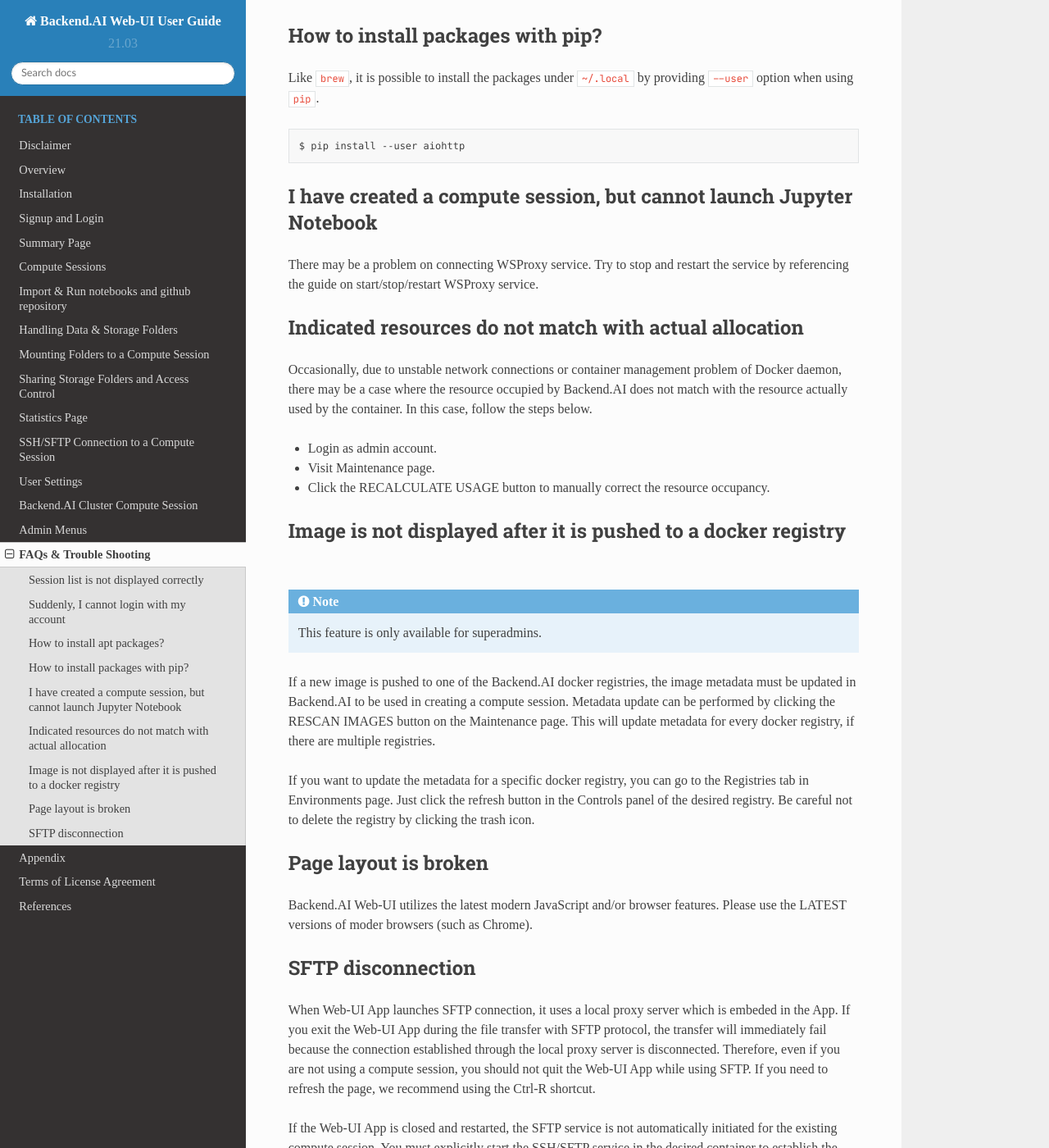
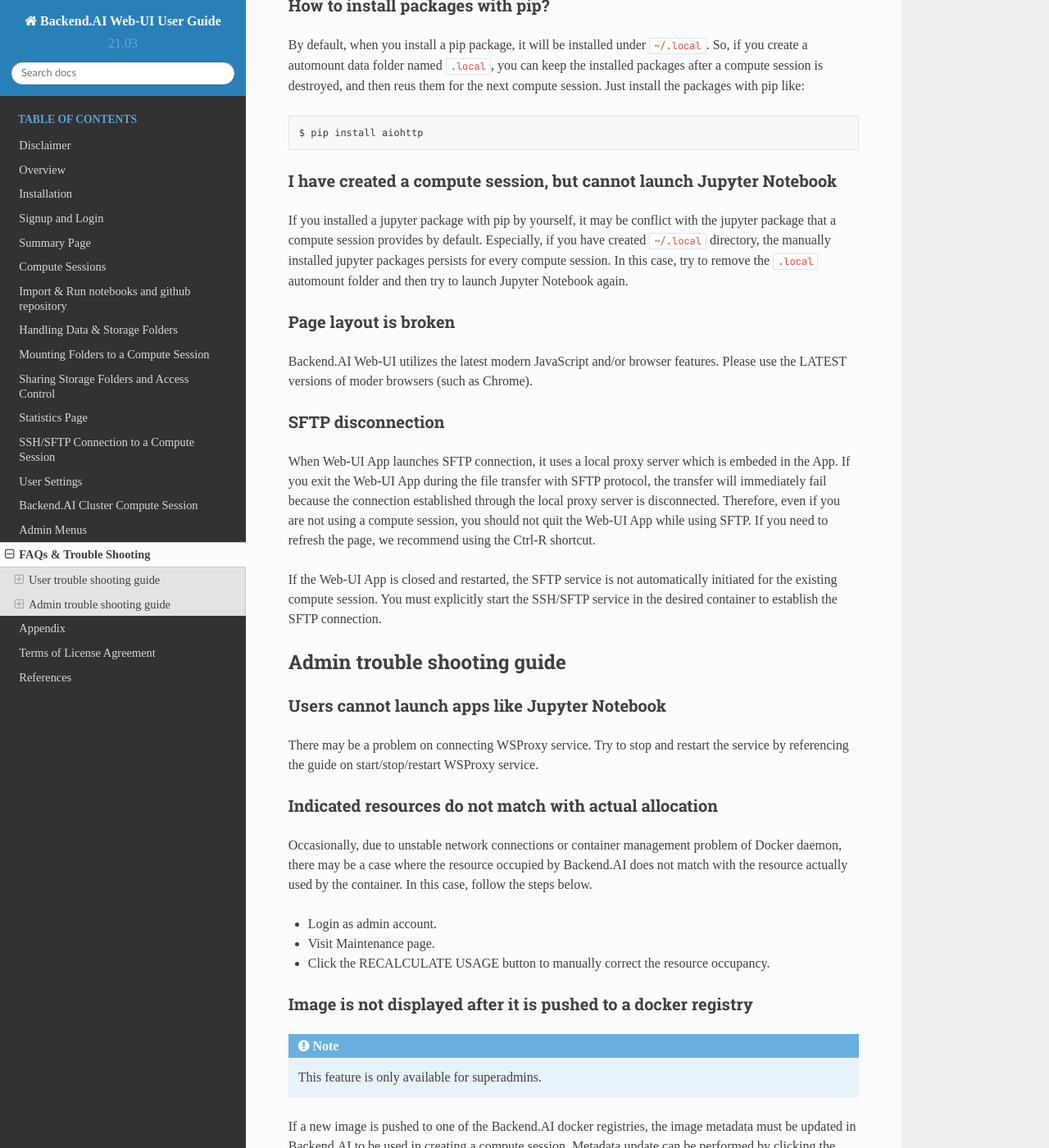
Before and after one commit to lablup/backend.ai-docs-webui, a Sphinx documentation site: the page built from docs/trouble_shooting/trouble_shooting.rst, in a window 1280 px wide and 1400 px high, scrolled down 1176 px. Shown: the whole window at 82% size. Built offline with Sphinx 7.4.7 and the Read the Docs theme 2.0.0, drawn with Linux system fonts in a browser that asks for light colours; some web fonts are replaced; some of the changed text lies outside the part shown.

Commit message:
docs: add a FAQ item when Jupyter Notebook is not properly launched

```diff
--- a/docs/trouble_shooting/trouble_shooting.rst
+++ b/docs/trouble_shooting/trouble_shooting.rst
@@ -2,10 +2,15 @@
 FAQs & Trouble Shooting
 =======================
 
-If you use the Web-UI for a long time, you may experience connection
-problems to Jupyter and/or terminal service, or compute session list not
-updating. Those problems often disappear when you refresh the Web-UI page. You
-may refresh the Web-UI by following methods.
+User trouble shooting guide
+---------------------------
+
+Session list is not displayed correctly
+^^^^^^^^^^^^^^^^^^^^^^^^^^^^^^^^^^^^^^^
+
+Due to intermittent network problems and/or other various reasons, session list
+may not be displayed correctly. Most of the time, this problem will disappear just by
+refreshing the browser.
 
 - Web-based Web-UI: Refresh the browser page (use the shortcut provided by
   browsers such as Ctrl-R). Since the browser's cache may cause troubles
@@ -13,29 +18,23 @@
   (such as Shift-Ctrl-R, but the keys may differ in each browser).
 - Web-UI App: Press Ctrl-R shortcut to refresh the app.
 
-
-Session list is not displayed correctly
----------------------------------------
-
-Due to intermittent network problems and/or other various reasons, session list
-may not be displayed correctly. Most of the time, this problem will disappear just by
-refreshing the browser.
-
 Suddenly, I cannot login with my account
-----------------------------------------
+^^^^^^^^^^^^^^^^^^^^^^^^^^^^^^^^^^^^^^^^
 
 If there are problems in recognizing authentication cookies, users may not be able to login temporarily. Try
 to login with private browser window. If it succeeds, please clear your
 browser's cache and/or application data.
 
 How to install apt packages?
-----------------------------
+^^^^^^^^^^^^^^^^^^^^^^^^^^^^
 
-Inside a compute session, users cannot access root account and perform operations
-that require sudo privilege for security reasons. Therefore, it is not allowed to install packages with apt or yum since they require sudo.
+Inside a compute session, users cannot access root account and perform
+operations that require sudo privilege for security reasons. Therefore, it is
+not allowed to install packages with apt or yum since they require sudo. If it
+is really required, you can request to admins to allow sudo permission.
+
 Alternatively, users may install packages by
 `brew <https://docs.brew.sh/Homebrew-on-Linux>`_.
-
 To install and use ``brew`` from the compute session, follow the commands below:
 
 .. code-block:: shell
@@ -58,23 +57,60 @@
 destroyed and then reused for the next compute session.
 
 How to install packages with pip?
----------------------------------
+^^^^^^^^^^^^^^^^^^^^^^^^^^^^^^^^^
 
-Like ``brew``, it is possible to install the packages under ``~/.local`` by
-providing ``--user`` option when using ``pip``.
+By default, when you install a pip package, it will be installed under
+``~/.local``. So, if you create a automount data folder named ``.local``, you
+can keep the installed packages after a compute session is destroyed, and then
+reus them for the next compute session. Just install the packages with pip like:
 
 .. code-block:: shell
 
-   $ pip install --user aiohttp
+   $ pip install aiohttp
 
 I have created a compute session, but cannot launch Jupyter Notebook
---------------------------------------------------------------------
+^^^^^^^^^^^^^^^^^^^^^^^^^^^^^^^^^^^^^^^^^^^^^^^^^^^^^^^^^^^^^^^^^^^^
+
+If you installed a jupyter package with pip by yourself, it may be conflict with
+the jupyter package that a compute session provides by default. Especially, if you
+have created ``~/.local`` directory, the manually installed jupyter packages
+persists for every compute session. In this case, try to remove the ``.local``
+automount folder and then try to launch Jupyter Notebook again.
+
+Page layout is broken
+^^^^^^^^^^^^^^^^^^^^^
+
+Backend.AI Web-UI utilizes the latest modern JavaScript and/or browser features.
+Please use the LATEST versions of moder browsers (such as Chrome).
+
+SFTP disconnection
+^^^^^^^^^^^^^^^^^^
+
+When Web-UI App launches SFTP connection, it uses a local proxy server which is
+embeded in the App. If you exit the Web-UI App during the file transfer with
+SFTP protocol, the transfer will immediately fail because the connection
+established through the local proxy server is disconnected.  Therefore, even if
+you are not using a compute session, you should not quit the Web-UI App while
+using SFTP. If you need to refresh the page, we recommend using the Ctrl-R
+shortcut.
+
+If the Web-UI App is closed and restarted, the SFTP service is not
+automatically initiated for the existing compute session. You must explicitly
+start the SSH/SFTP service in the desired container to establish the SFTP
+connection.
+
+
+Admin trouble shooting guide
+----------------------------
+
+Users cannot launch apps like Jupyter Notebook
+^^^^^^^^^^^^^^^^^^^^^^^^^^^^^^^^^^^^^^^^^^^^^^
 
 There may be a problem on connecting WSProxy service. Try to stop and restart
 the service by referencing the guide on start/stop/restart WSProxy service.
 
 Indicated resources do not match with actual allocation
---------------------------------------------------------
+^^^^^^^^^^^^^^^^^^^^^^^^^^^^^^^^^^^^^^^^^^^^^^^^^^^^^^^^
 
 Occasionally, due to unstable network connections or container management
 problem of Docker daemon, there may be a case where the resource occupied by
@@ -86,7 +122,7 @@
 * Click the RECALCULATE USAGE button to manually correct the resource occupancy.
 
 Image is not displayed after it is pushed to a docker registry
---------------------------------------------------------------
+^^^^^^^^^^^^^^^^^^^^^^^^^^^^^^^^^^^^^^^^^^^^^^^^^^^^^^^^^^^^^^
 
 .. note::
    This feature is only available for superadmins.
@@ -101,25 +137,3 @@
 the Registries tab in Environments page.  Just click the refresh button in the
 Controls panel of the desired registry. Be careful not to delete the registry
 by clicking the trash icon.
-
-Page layout is broken
----------------------
-
-Backend.AI Web-UI utilizes the latest modern JavaScript and/or browser features.
-Please use the LATEST versions of moder browsers (such as Chrome).
-
-SFTP disconnection
-------------------
-
-When Web-UI App launches SFTP connection, it uses a local proxy server which is
-embeded in the App. If you exit the Web-UI App during the file transfer with
-SFTP protocol, the transfer will immediately fail because the connection
-established through the local proxy server is disconnected.  Therefore, even if
-you are not using a compute session, you should not quit the Web-UI App while
-using SFTP. If you need to refresh the page, we recommend using the Ctrl-R
-shortcut.
-
-If the Web-UI App is closed and restarted, the SFTP service is not
-automatically initiated for the existing compute session. You must explicitly
-start the SSH/SFTP service in the desired container to establish the SFTP
-connection.
```
Also changed, not shown: 2 other files.
